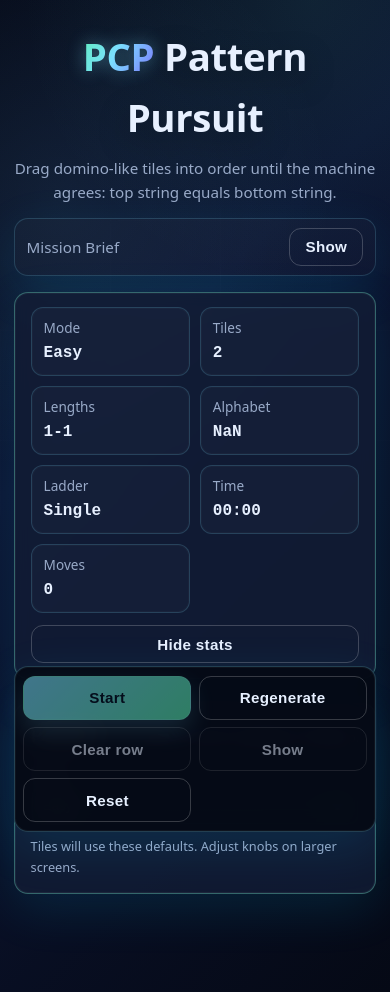
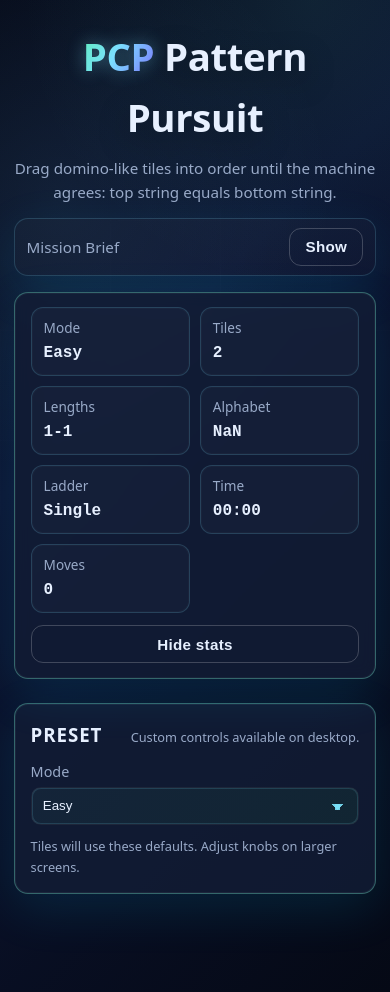
Before and after one commit to Forest904/PCP-Pattern-Pursuit, a React (Vite) app in the folder apps/web/: page / in a window 390 px wide. Built offline with nearby package versions, Linux system fonts and the light colour scheme; what @pcp/pattern-engine would draw is missing.

Commit message:
Split mobile flow into setup and gameplay views

```diff
--- a/apps/web/src/App.css
+++ b/apps/web/src/App.css
@@ -710,6 +710,11 @@ button.start-button {
   color: #d4496f;
 }
 
+.ghost.warn {
+  border-color: rgba(255, 144, 166, 0.4);
+  color: #d4496f;
+}
+
 .badge.big {
   font-size: 1.05rem;
   padding: 0.45rem 0.7rem;
--- a/apps/web/src/App.tsx
+++ b/apps/web/src/App.tsx
@@ -225,6 +225,7 @@ function App() {
   const [isMobile, setIsMobile] = useState(false);
   const [hudCollapsed, setHudCollapsed] = useState(false);
   const [mobileActionsHidden, setMobileActionsHidden] = useState(false);
+  const [mobileStage, setMobileStage] = useState<"setup" | "play">("setup");
   const boardRef = useRef<HTMLElement | null>(null);
 
   useEffect(() => {
@@ -244,6 +245,10 @@ function App() {
   useEffect(() => {
     if (isMobile) {
       setShowBrief(false);
+      setMobileStage((prev) => prev);
+    }
+    if (!isMobile) {
+      setMobileStage("setup");
     }
   }, [isMobile]);
 
@@ -251,6 +256,7 @@ function App() {
     if (!isMobile) {
       setHudCollapsed(false);
       setMobileActionsHidden(false);
+      setMobileStage("setup");
       return;
     }
     const boardEl = boardRef.current;
@@ -295,6 +301,9 @@ function App() {
     setPuzzle(next);
     setLadder(null);
     resetProgress();
+    if (isMobile) {
+      setMobileStage("play");
+    }
     setMessage(
       !next.solvable
         ? "This seed is unsolvable."
@@ -360,6 +369,9 @@ function App() {
     setKnobs(settingsToKnobs(firstPuzzle.settings));
     setPuzzle(firstPuzzle);
     resetProgress();
+    if (isMobile) {
+      setMobileStage("play");
+    }
     setMessage(
       !firstPuzzle.solvable
         ? `Ladder level 1/${levels} is unsolvable.`
@@ -402,6 +414,9 @@ function App() {
       setStatus("solved");
       setMessage("Matched!");
       setStartTime(null);
+      if (isMobile) {
+        setMobileStage("setup");
+      }
     }
   };
 
@@ -493,6 +508,9 @@ function App() {
       setSlots(solution.slice(0, puzzle.settings.tileCount));
       setStatus("solved");
       setMessage("Solution revealed.");
+      if (isMobile) {
+        setMobileStage("setup");
+      }
     } else {
       setStatus("unsolved");
       setMessage("This instance is unsolvable.");
@@ -507,6 +525,16 @@ function App() {
     setMessage("Solution row cleared.");
     setStatus("playing");
     setDrag({ draggingId: null, selectedId: null });
+  };
+
+  const onGiveUp = () => {
+    setStartTime(null);
+    setStatus("idle");
+    setDrag({ draggingId: null, selectedId: null });
+    if (isMobile) {
+      setMobileStage("setup");
+    }
+    setMessage("Gave up. Adjust settings or regenerate to try again.");
   };
 
   const onShareSeed = async () => {
@@ -563,9 +591,13 @@ function App() {
   const compactCards = isMobile && activeTileCount >= 7;
   const slotsFilled = slots.filter(Boolean).length;
   const solutionCapacity = puzzle ? puzzle.settings.tileCount : knobs.tileCount;
+  const showShell = !isMobile || mobileStage === "setup";
+  const showBoard = puzzle && (!isMobile || mobileStage === "play");
 
   return (
     <div className="app">
+      {showShell && (
+        <>
           <header className="site-header">
             <h1>
               <span className="holo">PCP</span> Pattern Pursuit
@@ -648,7 +680,10 @@ function App() {
               </button>
             </div>
           </section>
+        </>
+      )}
 
+      {showShell && (
         <section className="setup-row">
           {isMobile ? (
             <div className="mobile-setup">
@@ -972,9 +1007,10 @@ function App() {
             </div>
           )}
         </section>
+      )}
 
 
-      {puzzle && (
+      {showBoard && (
         <main className="main">
           <section className="board" ref={boardRef}>
             <div className="tray">
@@ -1149,7 +1185,7 @@ function App() {
         </main>
       )}
 
-      {isMobile && (
+      {isMobile && mobileStage === "play" && (
         <div className={`mobile-action-bar ${mobileActionsHidden ? "mobile-action-bar--hidden" : ""}`} role="region" aria-label="Puzzle actions">
           <button className="primary" onClick={handleStart} disabled={!puzzle}>
             Start
@@ -1166,6 +1202,9 @@ function App() {
           <button className="ghost" onClick={onResetStats}>
             Reset
           </button>
+          <button className="ghost warn" onClick={onGiveUp}>
+            Give up
+          </button>
         </div>
       )}
     </div>
```
Lines whose indentation alone changed are shown as unchanged.
